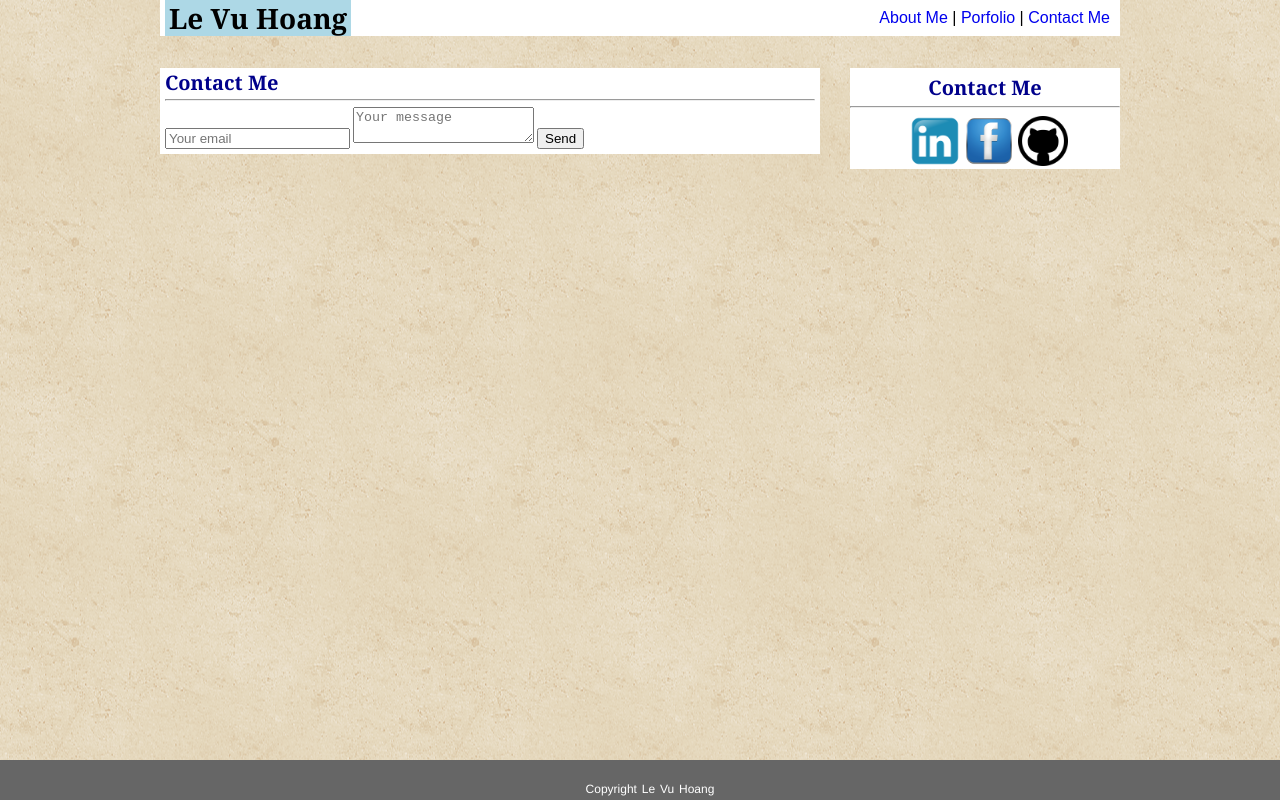
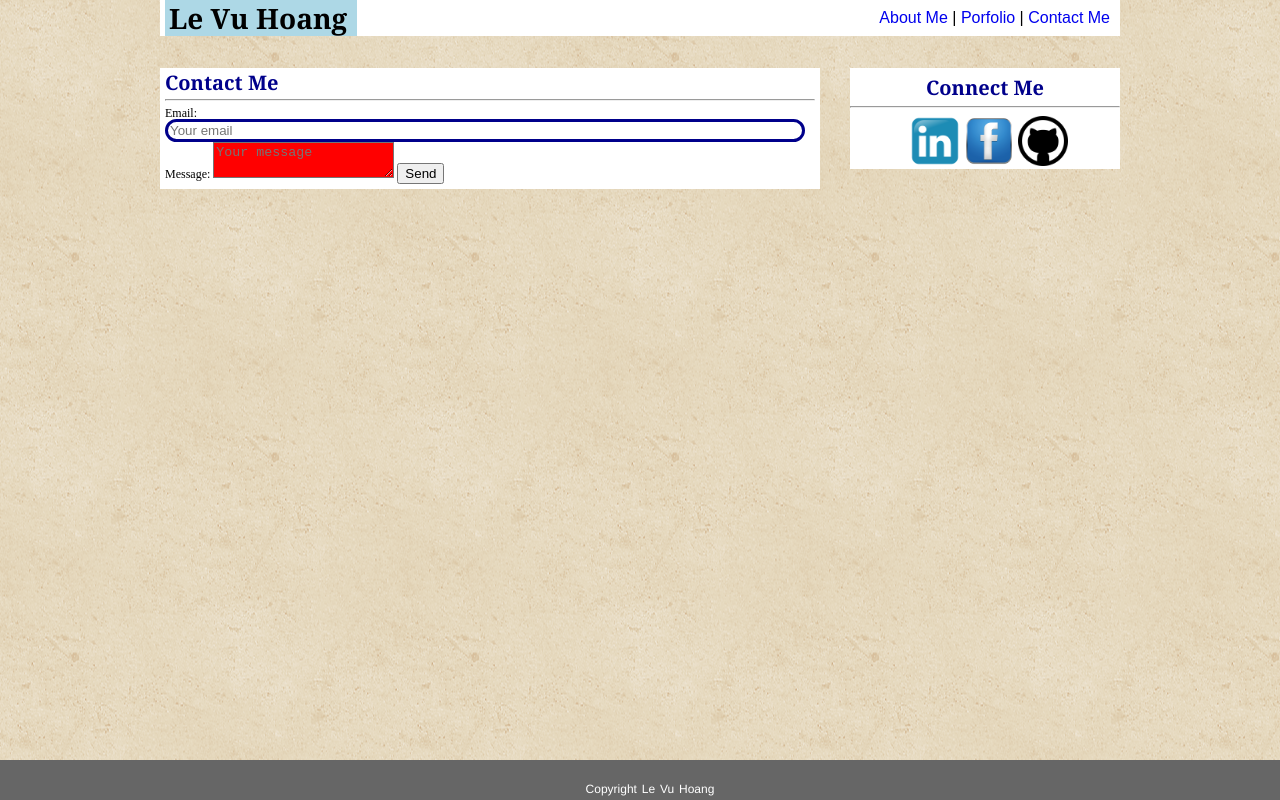
Before and after one commit to rainyhoang/Basic_Porfolio, a plain HTML site: page contact.html in a window 1280 px wide. Drawn offline with Linux system fonts and the light colour scheme.

Commit message:
Add more

```diff
--- a/assets/CSS/style3.css
+++ b/assets/CSS/style3.css
@@ -15,6 +15,8 @@ h1
 	background-color: lightblue;
 	background-size: 10px;
 	padding: 4px;
+	padding-right: 10px;
+	margin-right: 10px;
 
 }
 
@@ -299,3 +301,17 @@ div.crystal1
     background-color: white;
     text-align: center;
 }
+
+
+/*Contact Page*/
+
+input[type="email"]
+{
+	width: 630px;
+	border: solid;
+	border-color: darkblue;
+	border-radius: 25px;
+
+}
+
+textarea { background-color: red; }
--- a/contact.html
+++ b/contact.html
@@ -20,9 +20,9 @@
 
 	<nav class="nav">
 	<ul>
-	<a href="about.html">About Me</a> |
-	<a href="#porfolio">Porfolio</a> |
-	<a href="#Contact Me">Contact Me</a>
+	<a href="inddex.html">About Me</a> |
+	<a href="porfolio.html">Porfolio</a> |
+	<a href="contact.html">Contact Me</a>
 	</ul>
 	</nav>
 
@@ -38,8 +38,8 @@
 	<hr />
 
 <form method="POST" action="http://formspree.io/rainyhoang@gmail.com">
-  <input type="email" name="email" placeholder="Your email">
-  <textarea name="message" placeholder="Your message"></textarea>
+ Email: <input type="email" name="email" placeholder="Your email">
+  Message: <textarea name="message" placeholder="Your message"></textarea>
   <button type="submit">Send</button>
 </form>
 
@@ -49,7 +49,7 @@
 
 <div class="sidebar">
 
-<h3>Contact Me</h3>
+<h3>Connect Me</h3>
 <hr>
 
 <div class="image">
```
Also changed, not shown: index.html (+3 -3 lines), porfolio.html (+3 -3 lines).
